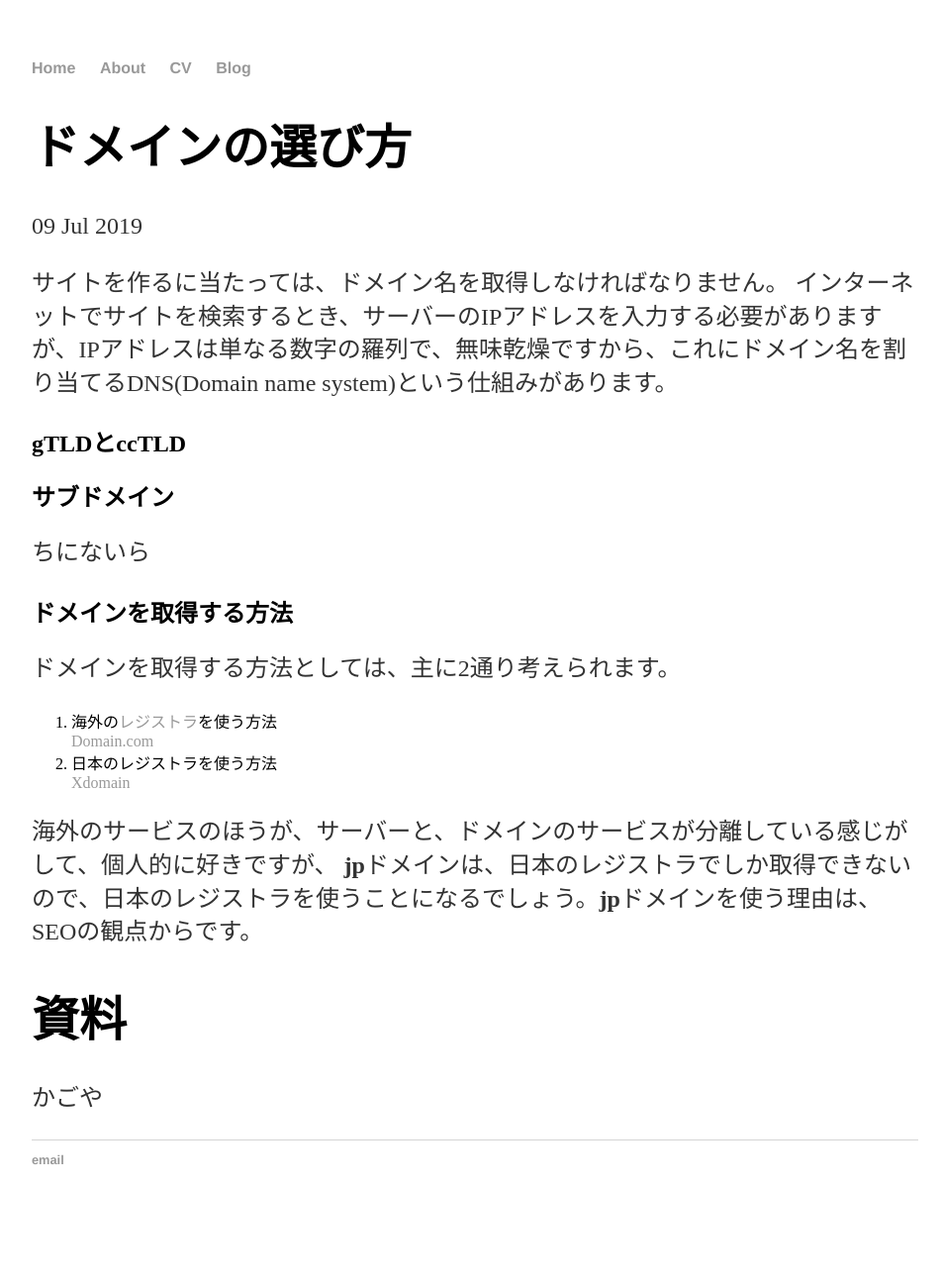
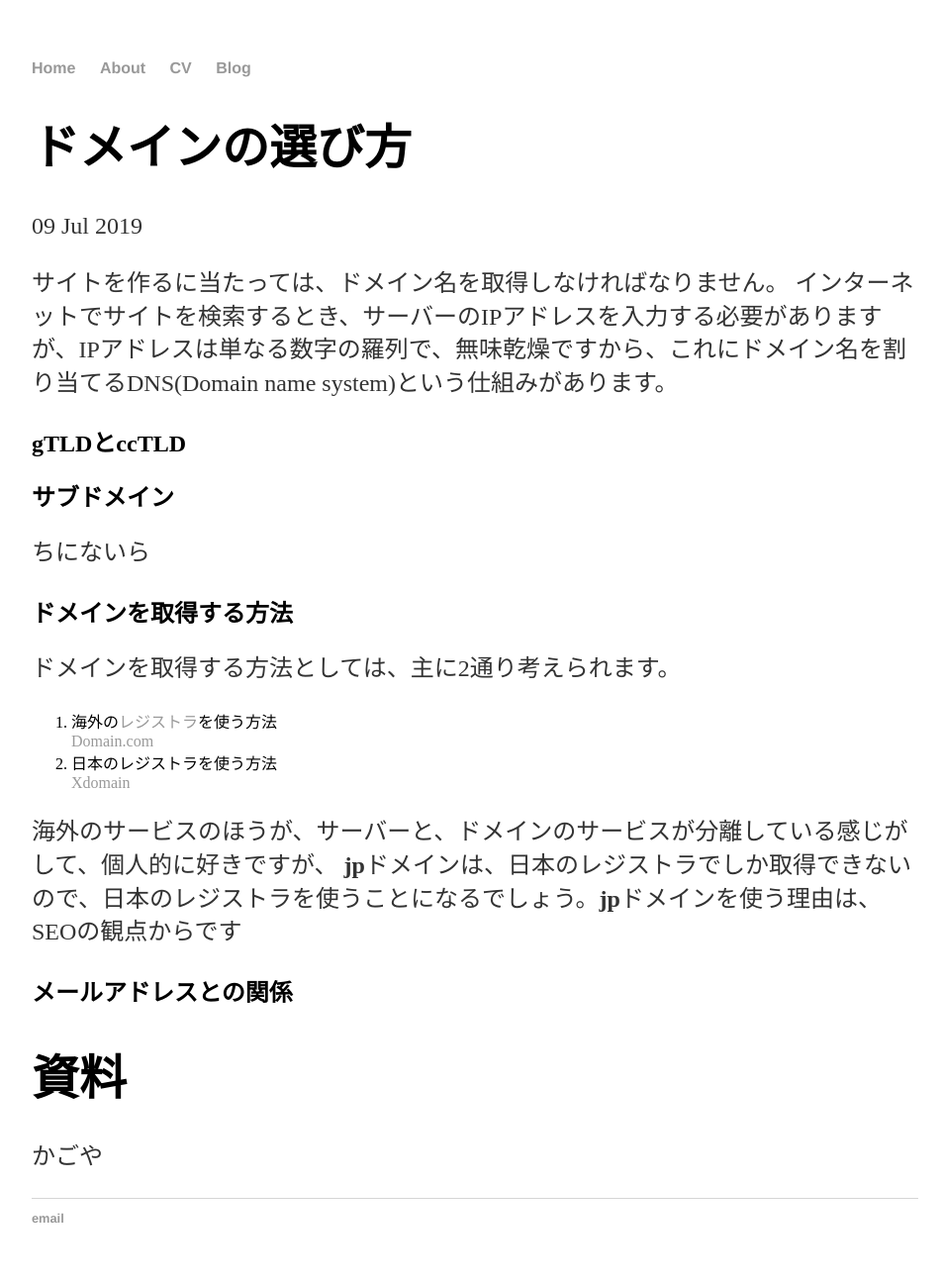
Before and after one commit to agematsu/agematsu.github.io, a Jekyll site: the page built from _posts/2019-07-09-ドメインの選び方.md, in a window 1280 px wide. Shown: the whole page at 99% size, without its empty margins (160-1113 px from the left). Built offline with Jekyll 4.4.1, drawn with Linux system fonts in a browser that asks for light colours; our own code applies the rules of GitHub Pages for plain Markdown files; before the commit the page ends 1239 px from its top, so only the background shows below that.

Commit message:
Update 2019-07-09-ドメインの選び方.md

```diff
--- a/_posts/2019-07-09-ドメインの選び方.md
+++ b/_posts/2019-07-09-ドメインの選び方.md
@@ -11,7 +11,9 @@
 2. 日本のレジストラを使う方法<br>
 <a href="https://www.xdomain.ne.jp/">Xdomain</a>
 
-海外のサービスのほうが、サーバーと、ドメインのサービスが分離している感じがして、個人的に好きですが、 **jp**ドメインは、日本のレジストラでしか取得できないので、日本のレジストラを使うことになるでしょう。**jp**ドメインを使う理由は、SEOの観点からです。
+海外のサービスのほうが、サーバーと、ドメインのサービスが分離している感じがして、個人的に好きですが、 **jp**ドメインは、日本のレジストラでしか取得できないので、日本のレジストラを使うことになるでしょう。**jp**ドメインを使う理由は、SEOの観点からです
+## メールアドレスとの関係
+
 
 # 資料
 かごや
```
